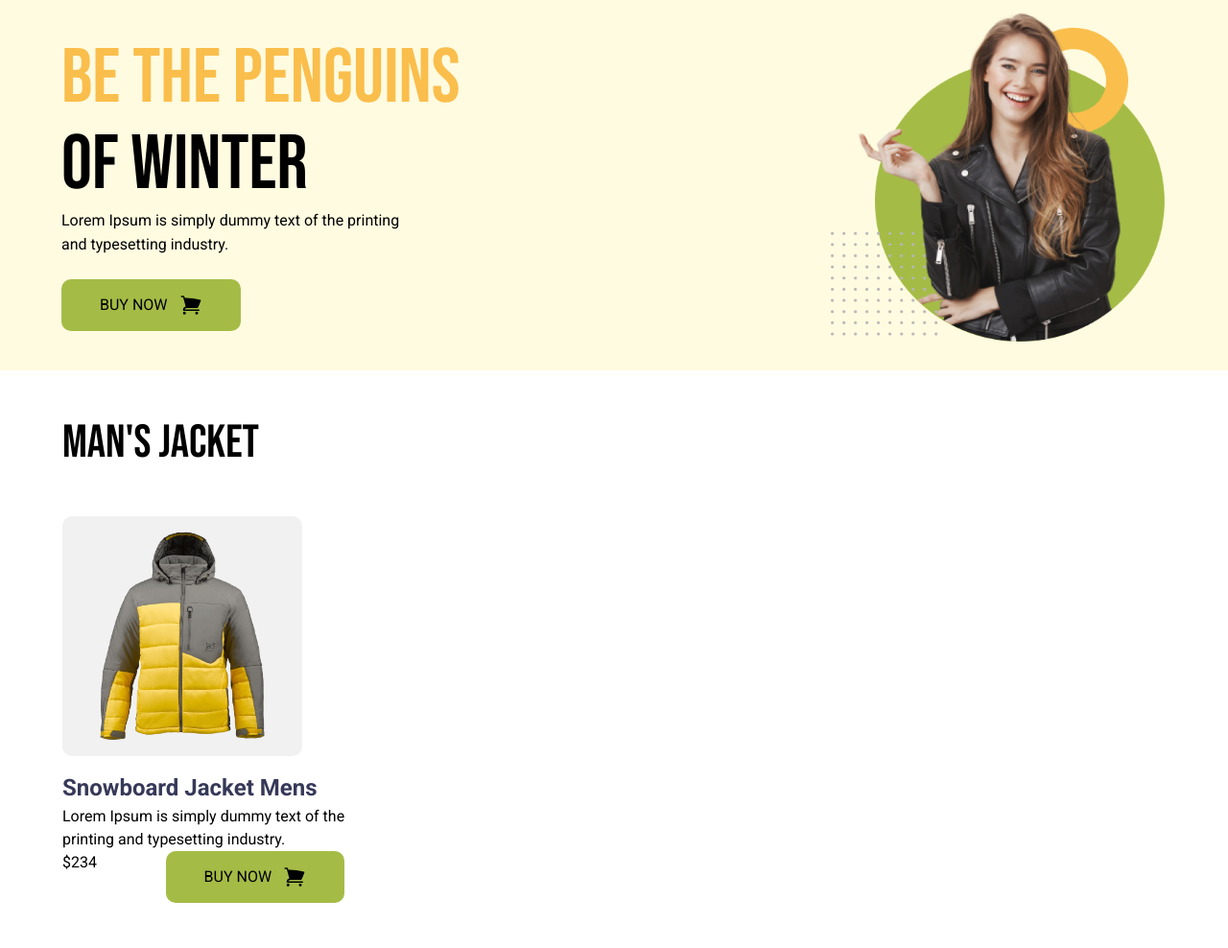
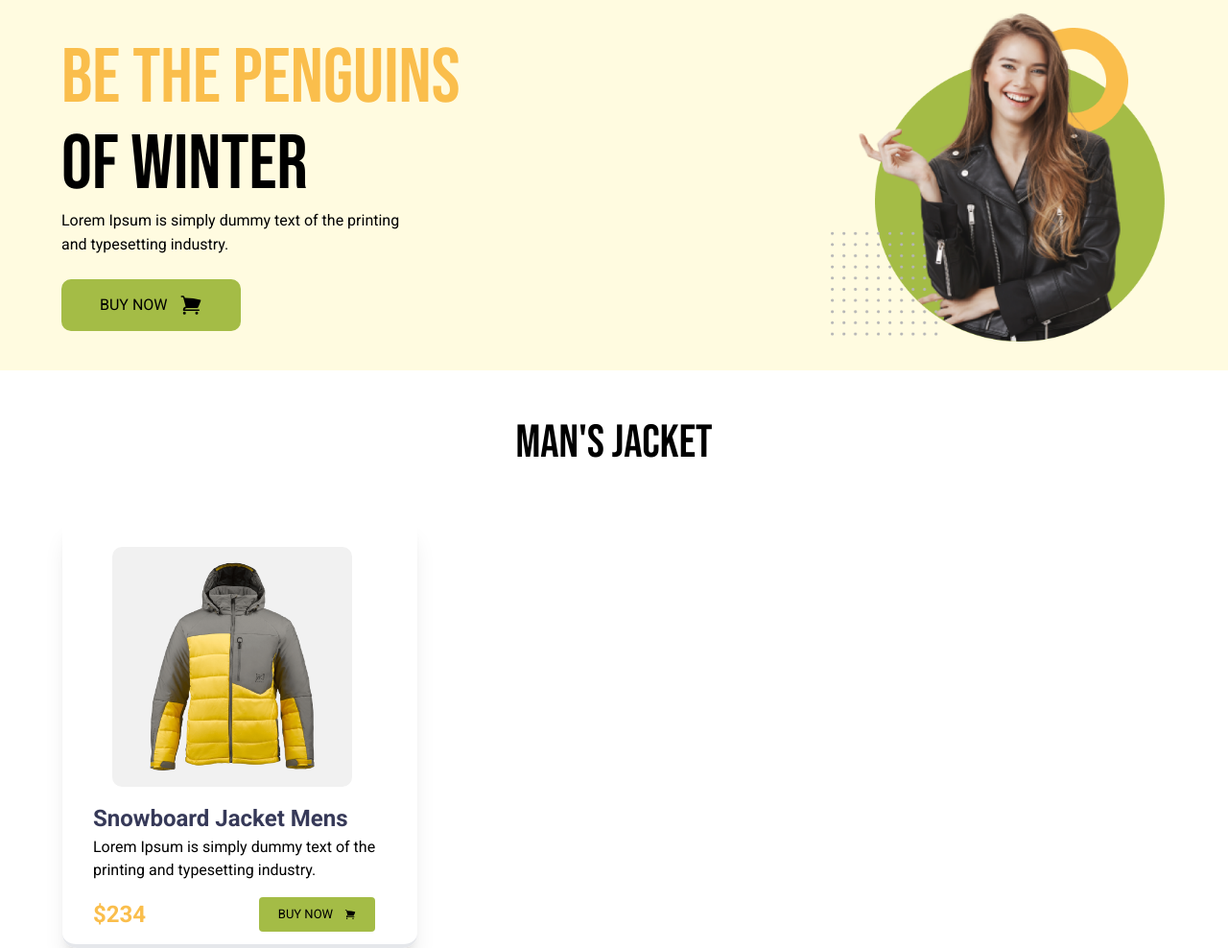
Before and after one commit to Shahil-Dev/Penguin-Fashion, a plain HTML site: page index.html in a window 1280 px wide. Shown: the part 64-1052 px from the top of the page at 96% size. Before the commit the page ends 1005 px from the top, so only its background shows below. Drawn offline with nearby package versions, Linux system fonts and the light colour scheme.

Commit message:
fourth commit

```diff
--- a/index.html
+++ b/index.html
@@ -80,22 +80,22 @@
     <main class="max-w-[1150px] mx-auto md:mt-10">
         <div>
             <!--MAN Jacket-->
-          <h1 class="font-bebas-neue text-[48px]">MAN's Jacket</h1>
+          <h1 class="font-bebas-neue mt-5 text-center   ml-4 md:ml-0 text-[48px]">MAN's Jacket</h1>
         </div>
-        <div class="md:mt-10 flex">
+        <div class="md:mt-10 ml-6 md:ml-0 border-b-4 justify-between rounded-[15px] flex shadow-xl h-[450px] p-8 w-[370px]">
             <div>
                 <!--Snowboard Jacket Mens-->
-                <img class="w-[250px] h-[250px] bg-[#F1F1F1] p-4 rounded-[10px]" src="./Images/jacket-4.png" alt="">
+                <img class="w-[250px] h-[250px] ml-5 bg-[#F1F1F1] p-4 rounded-[10px]" src="./Images/jacket-4.png" alt="">
                 <div class="mt-[15px] ">
                     <h1 class="text-[#363958] text-[24px] font-bold">Snowboard Jacket Mens</h1>
                 <p class="text-[16px]">Lorem Ipsum is simply dummy text of the
                    <br> printing and typesetting industry. </p>
-                   <div class="flex justify-between">
-                <h1 >$234</h1>
+                   <div class="flex justify-between mt-4">
+                <h1 class="text-[#FABE4C] font-bold text-[24px]">$234</h1>
                 <button
-                    class="rounded-[10px] hover:bg-[#fffbe0] flex gap-3 hover:border-[2px] hover:border-black py-[15px] px-[40px] bg-[#A4BC46]">BUY
+                    class="rounded-[4px] hover:bg-[#fffbe0] flex gap-3 hover:border-[2px] hover:border-black py-[6px] px-[20px] bg-[#A4BC46] items-center text-[13px]">BUY
                     NOW
-                    <svg xmlns="http://www.w3.org/2000/svg" viewBox="0 0 24 24" fill="currentColor" class="size-6">
+                    <svg xmlns="http://www.w3.org/2000/svg" viewBox="0 0 24 24" fill="currentColor" class="size-3">
                         <path d="M2.25 2.25a.75.75 0 0 0 0 1.5h1.386c.17 0 .318.114.362.278l2.558 9.592a3.752 3.752 0 0 0-2.806 3.63c0 .414.336.75.75.75h15.75a.75.75 0 0 0 0-1.5H5.378A2.25 2.25 0 0 1 7.5 15h11.218a.75.75 0 0 0 .674-.421 60.358 60.358 0 0 0 2.96-7.228.75.75 0 0 0-.525-.965A60.864 60.864 0 0 0 5.68 4.509l-.232-.867A1.875 1.875 0 0 0 3.636 2.25H2.25ZM3.75 20.25a1.5 1.5 0 1 1 3 0 1.5 1.5 0 0 1-3 0ZM16.5 20.25a1.5 1.5 0 1 1 3 0 1.5 1.5 0 0 1-3 0Z" />
                       </svg>
                       </button>
```
